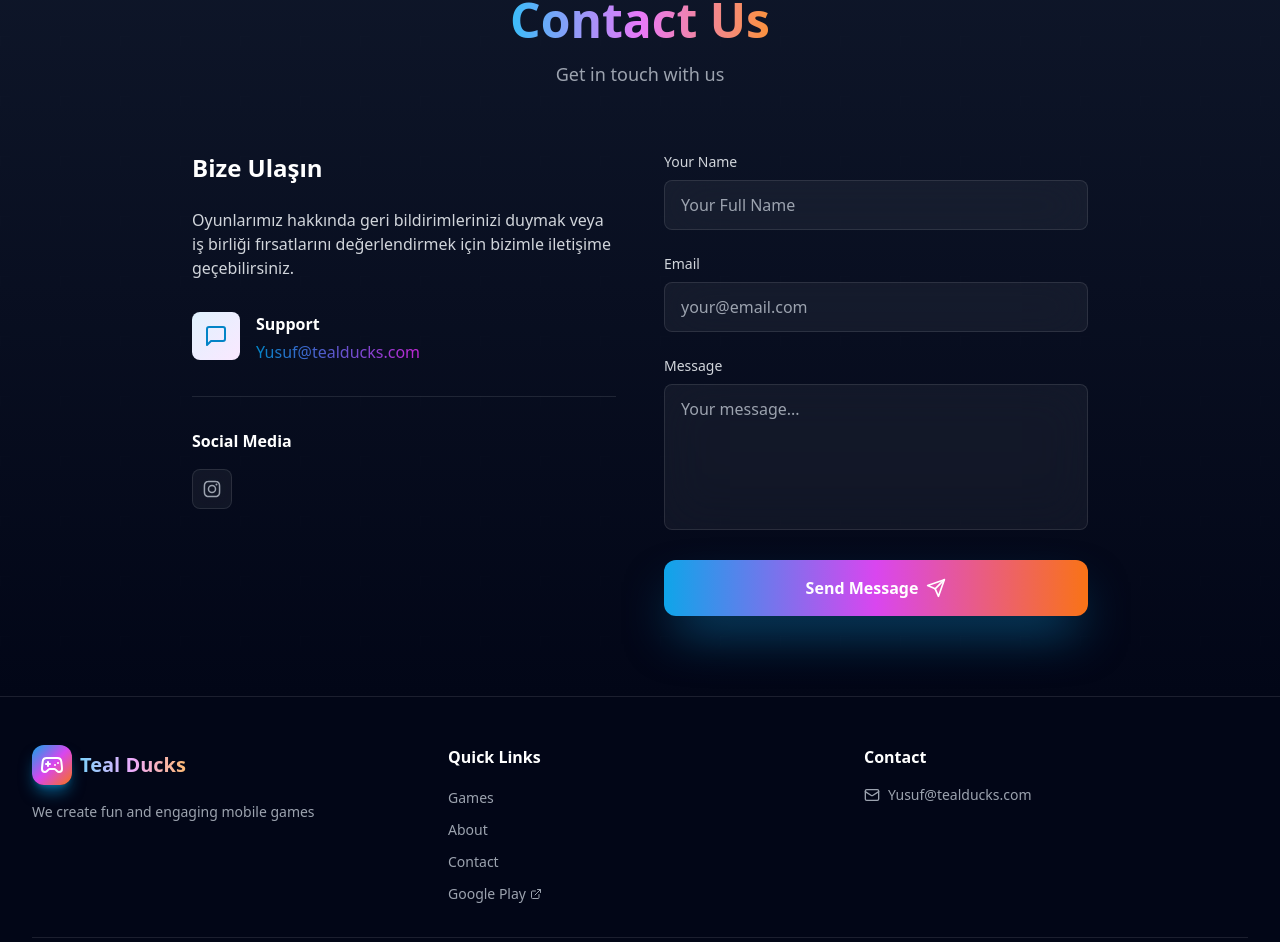
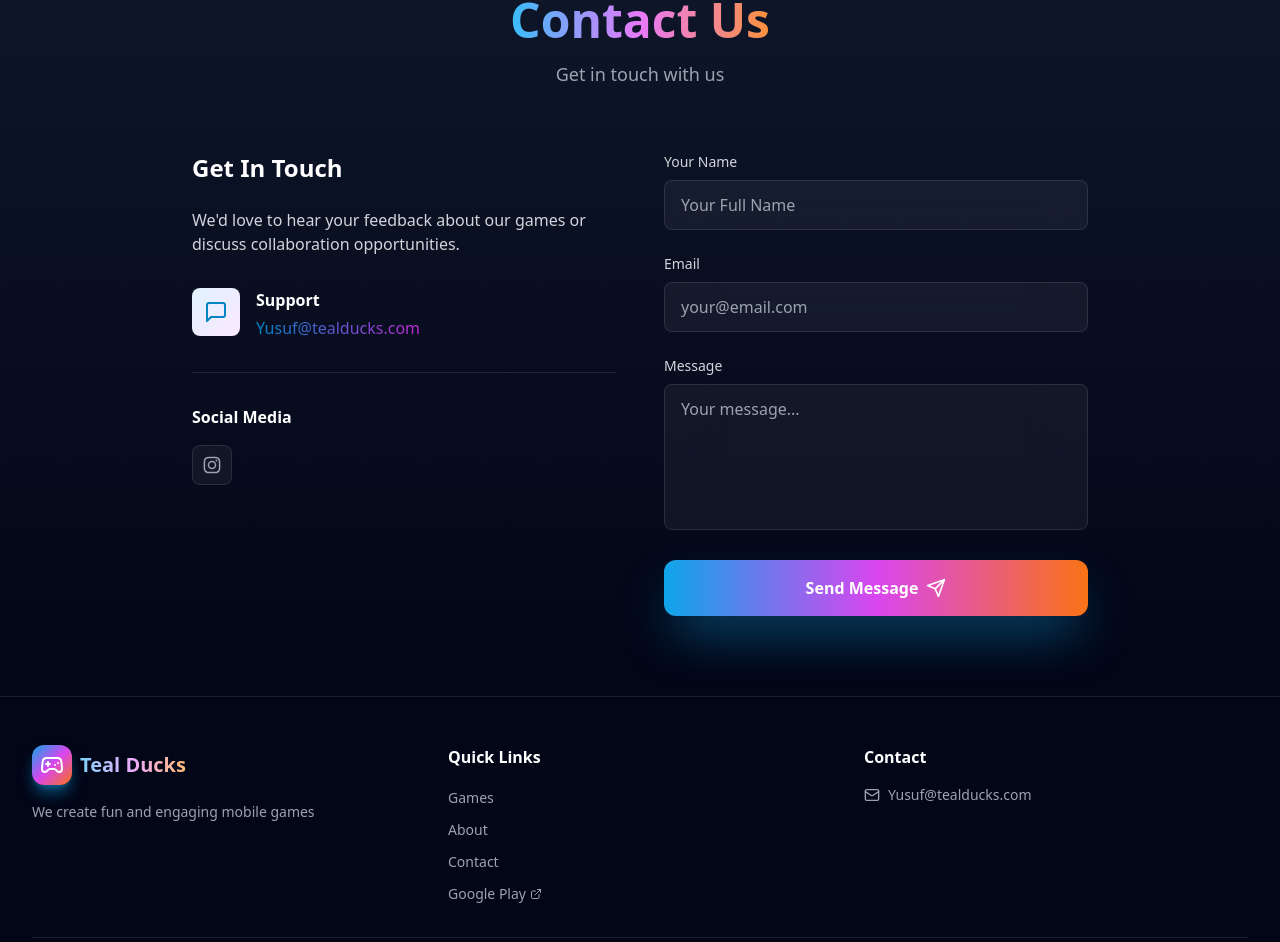
Before and after one commit to YusufK4/Tealducks.com, a React (Vite) app: page / in a window 1280 px wide. Shown: the part 2622-3564 px from the top of the page. Built offline with nearby package versions, Linux system fonts and the light colour scheme.

Commit message:
Fix: Complete all missing translations in Contact section

```diff
--- a/src/components/Contact.jsx
+++ b/src/components/Contact.jsx
@@ -52,10 +52,9 @@
           <div className="grid grid-cols-1 lg:grid-cols-2 gap-12">
             {/* Contact Info */}
             <div>
-              <h3 className="text-2xl font-bold mb-6 text-white">Bize Ulaşın</h3>
+              <h3 className="text-2xl font-bold mb-6 text-white">{t('contact.getInTouch')}</h3>
               <p className="text-gray-300 mb-8">
-                Oyunlarımız hakkında geri bildirimlerinizi duymak veya iş birliği
-                fırsatlarını değerlendirmek için bizimle iletişime geçebilirsiniz.
+                {t('contact.description')}
               </p>
 
               <div className="space-y-6">
--- a/src/locales/de.json
+++ b/src/locales/de.json
@@ -32,6 +32,8 @@
   "contact": {
     "title": "Kontakt",
     "subtitle": "Nehmen Sie Kontakt mit uns auf",
+    "getInTouch": "Kontaktieren Sie Uns",
+    "description": "Wir würden uns freuen, Ihr Feedback zu unseren Spielen zu hören oder über Möglichkeiten der Zusammenarbeit zu sprechen.",
     "support": "Support",
     "socialMedia": "Soziale Medien",
     "form": {
--- a/src/locales/en.json
+++ b/src/locales/en.json
@@ -32,6 +32,8 @@
   "contact": {
     "title": "Contact Us",
     "subtitle": "Get in touch with us",
+    "getInTouch": "Get In Touch",
+    "description": "We'd love to hear your feedback about our games or discuss collaboration opportunities.",
     "support": "Support",
     "socialMedia": "Social Media",
     "form": {
--- a/src/locales/es.json
+++ b/src/locales/es.json
@@ -32,6 +32,8 @@
   "contact": {
     "title": "Contacto",
     "subtitle": "Ponte en contacto con nosotros",
+    "getInTouch": "Contáctanos",
+    "description": "Nos encantaría escuchar tus comentarios sobre nuestros juegos o discutir oportunidades de colaboración.",
     "support": "Soporte",
     "socialMedia": "Redes Sociales",
     "form": {
--- a/src/locales/fr.json
+++ b/src/locales/fr.json
@@ -32,6 +32,8 @@
   "contact": {
     "title": "Contact",
     "subtitle": "Contactez-nous",
+    "getInTouch": "Nous Contacter",
+    "description": "Nous serions ravis d'entendre vos commentaires sur nos jeux ou de discuter d'opportunités de collaboration.",
     "support": "Support",
     "socialMedia": "Réseaux Sociaux",
     "form": {
--- a/src/locales/tr.json
+++ b/src/locales/tr.json
@@ -32,6 +32,8 @@
   "contact": {
     "title": "İletişim",
     "subtitle": "Bizimle iletişime geçin",
+    "getInTouch": "Bize Ulaşın",
+    "description": "Oyunlarımız hakkında geri bildirimlerinizi duymak veya iş birliği fırsatlarını değerlendirmek için bizimle iletişime geçebilirsiniz.",
     "support": "Destek",
     "socialMedia": "Sosyal Medya",
     "form": {
```
